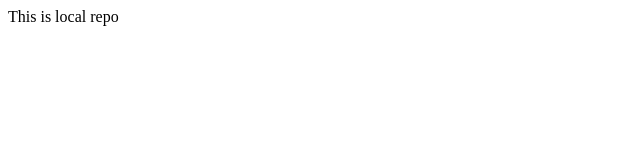
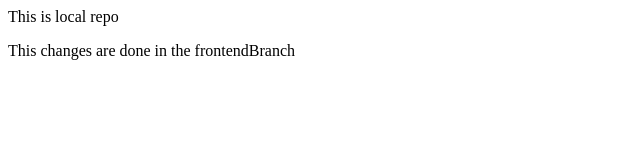
Before and after one commit to AbhiPatil2002/localrepo, a plain HTML site: page index.html in a window 1280 px wide. Shown: the whole page, without its empty margins (0-640 px from the left). Drawn offline with Linux system fonts and the light colour scheme.

Commit message:
Commited by frontend Dev

```diff
--- a/index.html
+++ b/index.html
@@ -1 +1,2 @@
 <p>This is local repo</p>
+<P>This changes are done in the frontendBranch</P>
```
